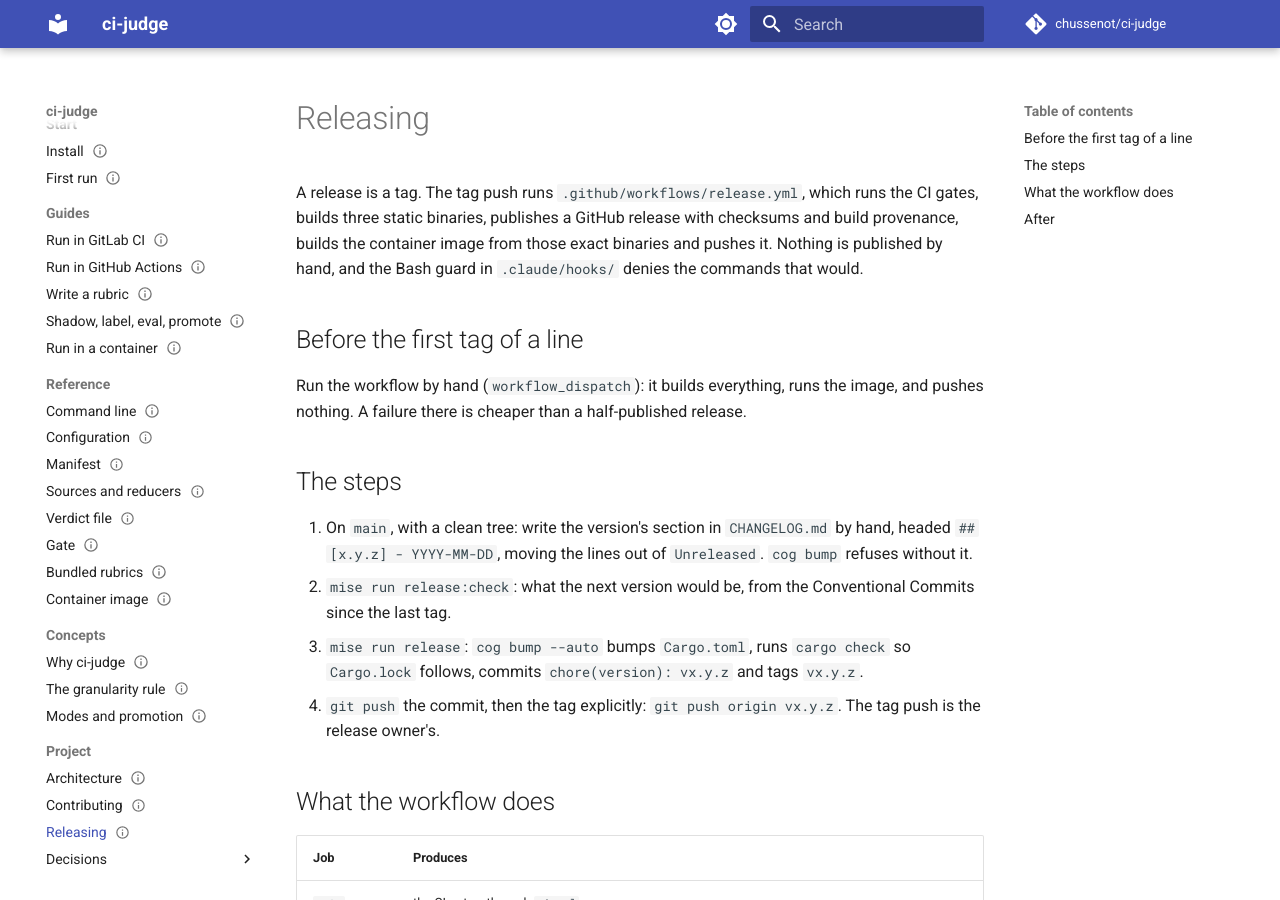
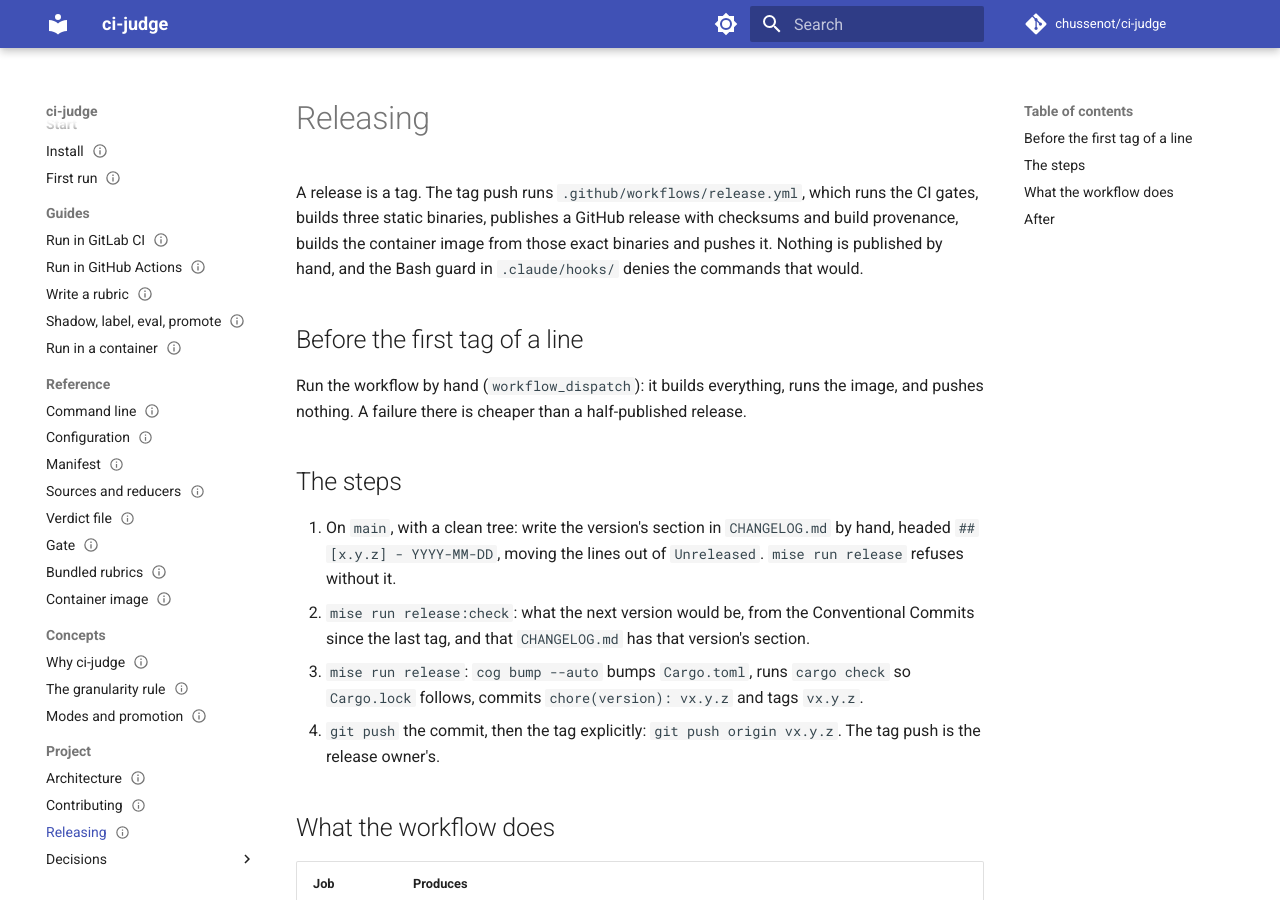
Before and after one commit to chussenot/ci-judge, an MkDocs documentation site: the page built from docs/project/releasing.md, in a window 1280 px wide and 900 px high. Built offline with MkDocs 1.6.1 and Material for MkDocs 9.7.7, drawn with Linux system fonts in a browser that asks for light colours; comment, search, counter and statistics services are not loaded.

Commit message:
build(release): check the changelog section before the bump

```diff
--- a/docs/project/releasing.md
+++ b/docs/project/releasing.md
@@ -25,9 +25,10 @@ half-published release.
 
 1. On `main`, with a clean tree: write the version's section in
    `CHANGELOG.md` by hand, headed `## [x.y.z] - YYYY-MM-DD`, moving the
-   lines out of `Unreleased`. `cog bump` refuses without it.
+   lines out of `Unreleased`. `mise run release` refuses without it.
 2. `mise run release:check`: what the next version would be, from the
-   Conventional Commits since the last tag.
+   Conventional Commits since the last tag, and that `CHANGELOG.md` has
+   that version's section.
 3. `mise run release`: `cog bump --auto` bumps `Cargo.toml`, runs `cargo
    check` so `Cargo.lock` follows, commits `chore(version): vx.y.z` and
    tags `vx.y.z`.
```
Also changed, not shown: CHANGELOG.md (+7 -0 lines), CLAUDE.md (+2 -2 lines), cog.toml (+3 -4 lines), mise.toml (+7 -3 lines).
